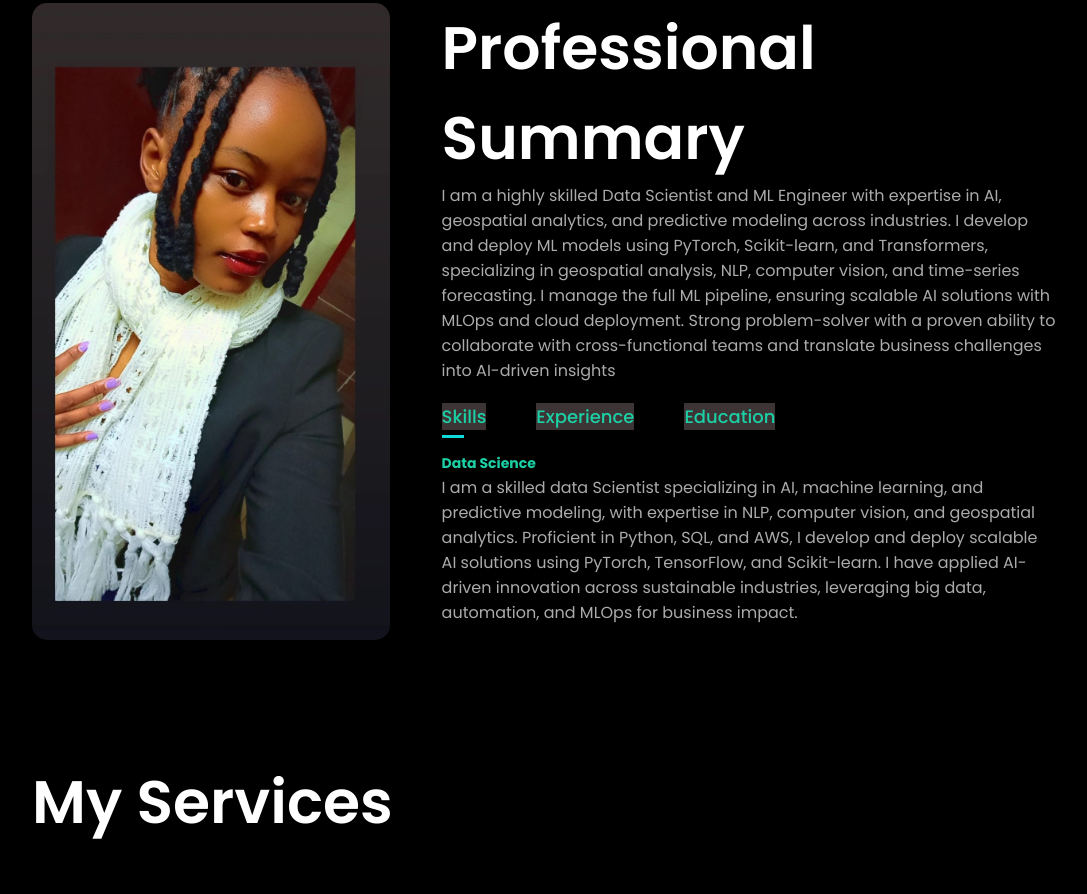
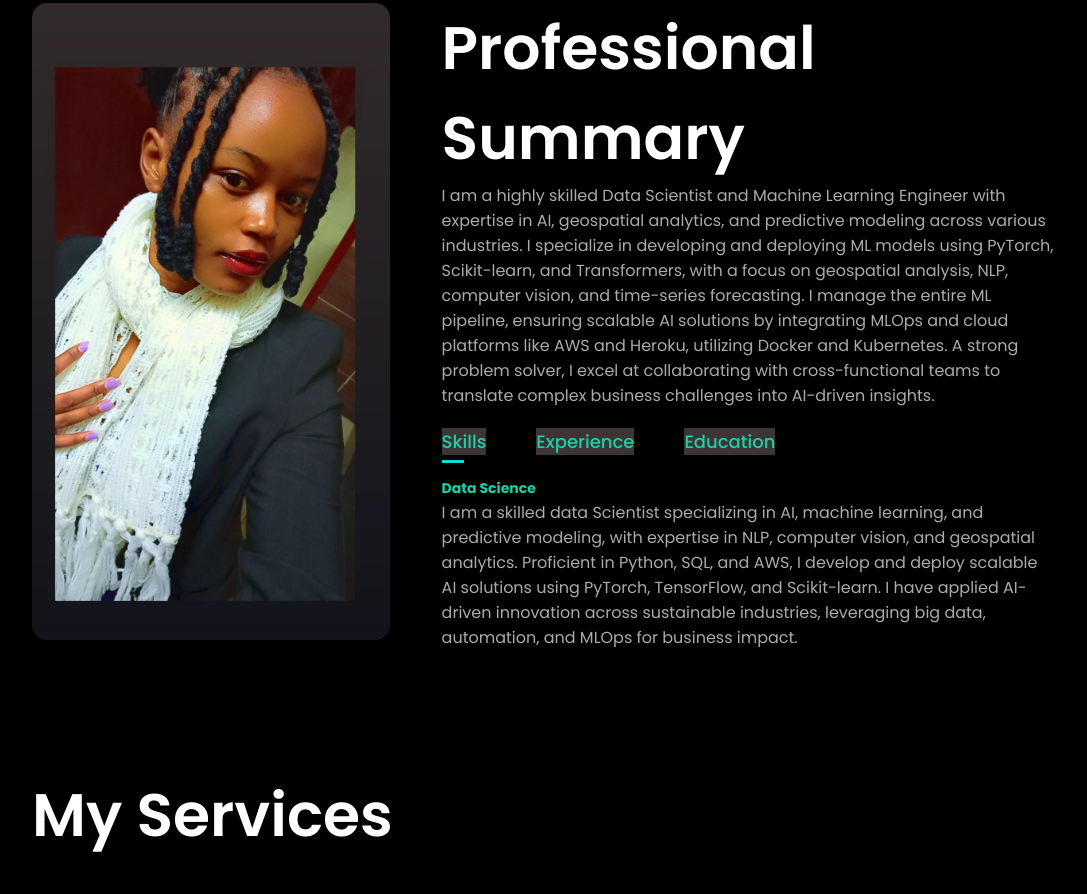
Before and after one commit to wangechi01-a/Eunice-s-portfolio, a plain HTML site: page index.html in a window 1280 px wide. Shown: the part 887-1781 px from the top of the page, without its empty margins (96-1183 px from the left). Drawn offline with nearby package versions, Linux system fonts and the light colour scheme.

Commit message:
file changes

```diff
--- a/index.html
+++ b/index.html
@@ -45,11 +45,13 @@
                 <div class="about-col-2">
                     <h2 class="sub-title"> Professional Summary</h2>
                     <p>
-                        I am a highly skilled Data Scientist and ML Engineer with expertise in AI, geospatial analytics, and predictive modeling across industries.
-                        I develop and deploy ML models using PyTorch, Scikit-learn, and Transformers, specializing in geospatial analysis, NLP, computer vision, and
-                        time-series forecasting. I manage the full ML pipeline, ensuring scalable AI solutions with MLOps and cloud deployment. Strong problem-solver
-                        with a proven ability to collaborate with cross-functional teams and translate business challenges into AI-driven insights
-
+                        I am a highly skilled Data Scientist and Machine Learning Engineer with expertise in AI,
+                        geospatial analytics, and predictive modeling across various industries. I specialize in
+                        developing and deploying ML models using PyTorch, Scikit-learn, and Transformers, with a focus on
+                        geospatial analysis, NLP, computer vision, and time-series forecasting. I manage the entire ML
+                        pipeline, ensuring scalable AI solutions by integrating MLOps and cloud platforms like AWS and Heroku,
+                        utilizing Docker and Kubernetes. A strong problem solver, I excel at collaborating with cross-functional teams to
+                        translate complex business challenges into AI-driven insights.
                     </p>
                     <div class="tab-titles">
                         <p class="tab-links active-link" onclick="opentab('skills')">Skills</p>
```
